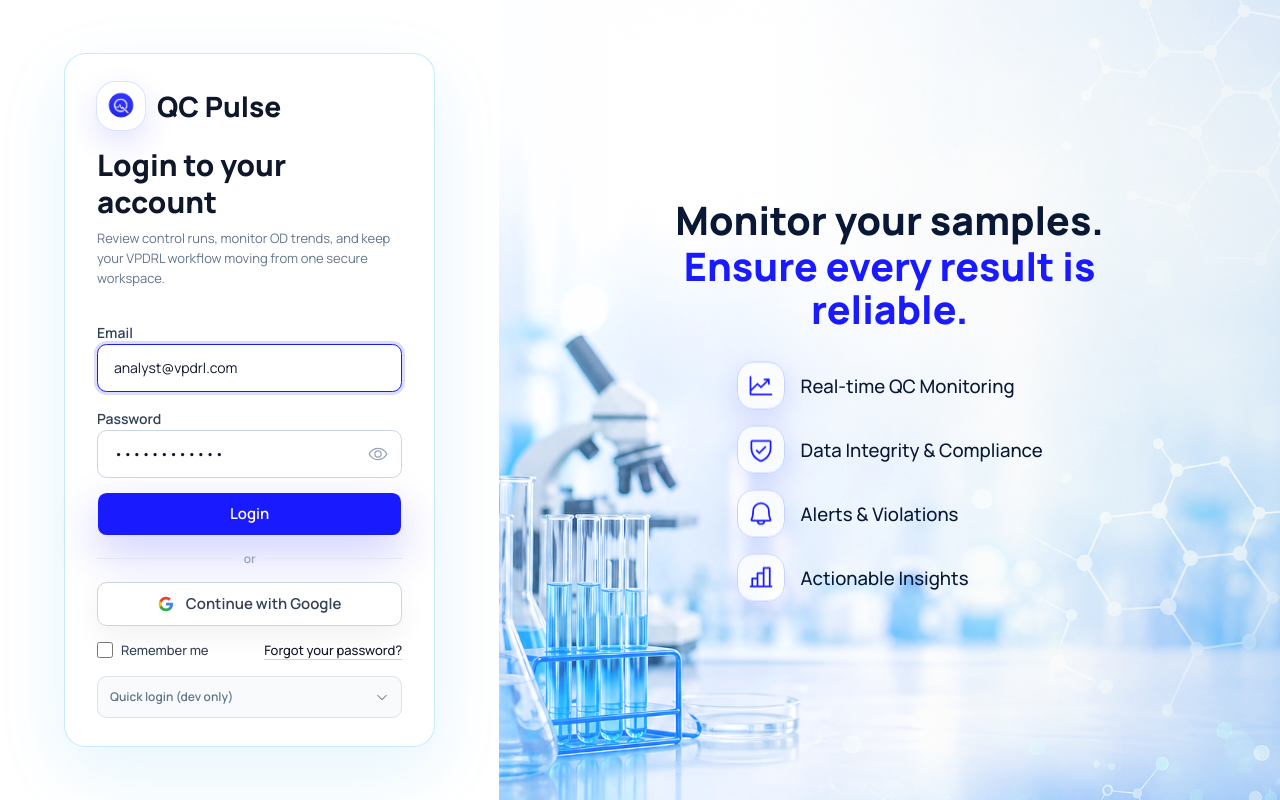
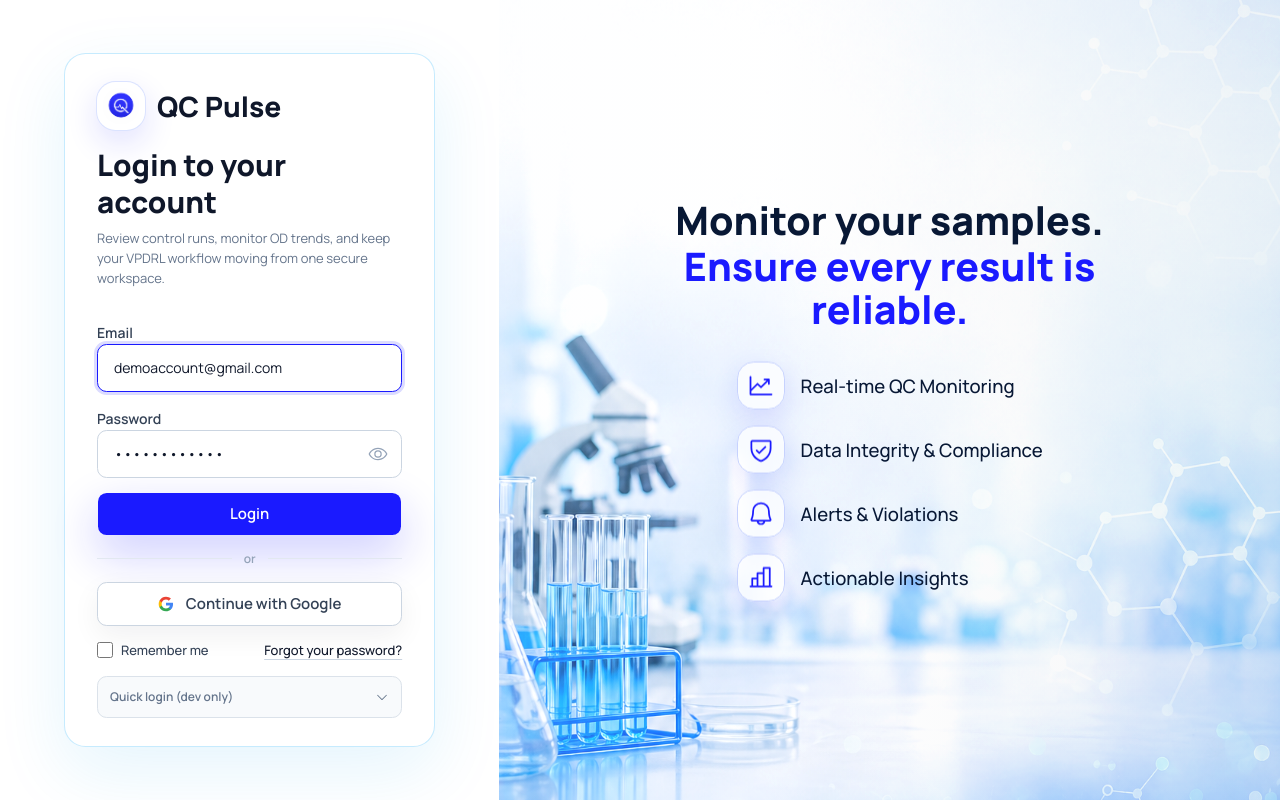
Before and after one commit to dev-jasp/lab-qc-dashboard, a React (Vite) app: page /login in a window 1280 px wide. Built offline with nearby package versions, Linux system fonts and the light colour scheme.

Commit message:
darken sidebar nav texts and add demo account for public showcase

```diff
--- a/src/components/layout/AppSidebar.tsx
+++ b/src/components/layout/AppSidebar.tsx
@@ -385,6 +385,7 @@ export function AppSidebar() {
   };
 
   const currentUserName = user?.name ?? 'QC Pulse User';
+  const currentUserEmail = user?.email ?? 'demoaccount@gmail.com';
   const currentRole = user?.role ?? 'Analyst';
   const currentUserInitials = user?.initials ?? 'QC';
   const isCollapsedDesktop = !open && !isMobile;
@@ -448,9 +449,9 @@ export function AppSidebar() {
             <p className="truncate text-[13px] font-semibold text-[#111827]">{currentUserName}</p>
             <Badge
               variant="secondary"
-              className="mt-1 h-4 rounded-full border-[#dbeafe] bg-[#eff6ff] px-1.5 text-[9px] font-semibold uppercase tracking-[0.12em] text-[var(--brand-blue)]"
+              className="mt-1 h-4 rounded-full border-[#dbeafe] bg-[#eff6ff] px-1.5 text-[9px] font-semibold text-[var(--brand-blue)]"
             >
-              {currentRole}
+              Access level: {currentRole}
             </Badge>
           </div>
           <ArrowRightIcon size={14} className="text-[#94a3b8]" />
@@ -709,7 +710,7 @@ export function AppSidebar() {
           {!open && !isMobile ? (
             <div className="flex justify-center">
               <DropdownMenu modal={false}>
-                <SidebarTooltip label={`${currentUserName} - ${currentRole}`}>
+                <SidebarTooltip label={`${currentUserName} - ${currentUserEmail}`}>
                   <DropdownMenuTrigger asChild>
                     <button
                       type="button"
@@ -734,12 +735,7 @@ export function AppSidebar() {
                   </div>
                   <div className="min-w-0 flex-1">
                     <p className="truncate text-[13px] font-semibold text-[#111827]">{currentUserName}</p>
-                    <Badge
-                      variant="secondary"
-                      className="mt-1 h-4 rounded-full border-[#dbeafe] bg-[#eff6ff] px-1.5 text-[9px] font-semibold uppercase tracking-[0.12em] text-[var(--brand-blue)]"
-                    >
-                      {currentRole}
-                    </Badge>
+                    <p className="mt-0.5 truncate text-[11px] font-medium text-[#64748b]">{currentUserEmail}</p>
                   </div>
                 </button>
               </DropdownMenuTrigger>
--- a/src/index.css
+++ b/src/index.css
@@ -52,7 +52,7 @@
   :root {
     --page-bg: #f8fafc;
     --sidebar-background: #ffffff;
-    --sidebar-foreground: #374151;
+    --sidebar-foreground: #1f2937;
     --sidebar-border: #f0f0f0;
     --sidebar-accent: #eff6ff;
     --sidebar-accent-foreground: #1a1aff;
@@ -104,7 +104,7 @@
     --radius: 0.75rem;
     --sidebar: #ffffff;
     --sidebar-background: #ffffff;
-    --sidebar-foreground: #374151;
+    --sidebar-foreground: #1f2937;
     --sidebar-primary: #1a1aff;
     --sidebar-primary-foreground: #ffffff;
     --sidebar-accent: #eff6ff;
--- a/src/lib/auth.ts
+++ b/src/lib/auth.ts
@@ -40,11 +40,11 @@ const MOCK_USERS: MockUser[] = [
   },
   {
     id: 'mock-analyst',
-    email: 'analyst@vpdrl.com',
+    email: 'demoaccount@gmail.com',
     password: 'Analyst@2025',
     role: 'Analyst',
-    name: 'QC Analyst',
-    initials: 'QA',
+    name: 'Demo Account',
+    initials: 'DA',
   },
 ];
 
--- a/src/pages/LoginPage.tsx
+++ b/src/pages/LoginPage.tsx
@@ -38,11 +38,11 @@ const QUICK_LOGINS = [
     email: "supervisor@vpdrl.com",
     password: "Super@2025",
   },
-  { label: "Analyst", email: "analyst@vpdrl.com", password: "Analyst@2025" },
+  { label: "Analyst", email: "demoaccount@gmail.com", password: "Analyst@2025" },
 ];
 
 const DEFAULT_DEMO_LOGIN = {
-  email: "analyst@vpdrl.com",
+  email: "demoaccount@gmail.com",
   password: "Analyst@2025",
 };
 
```
